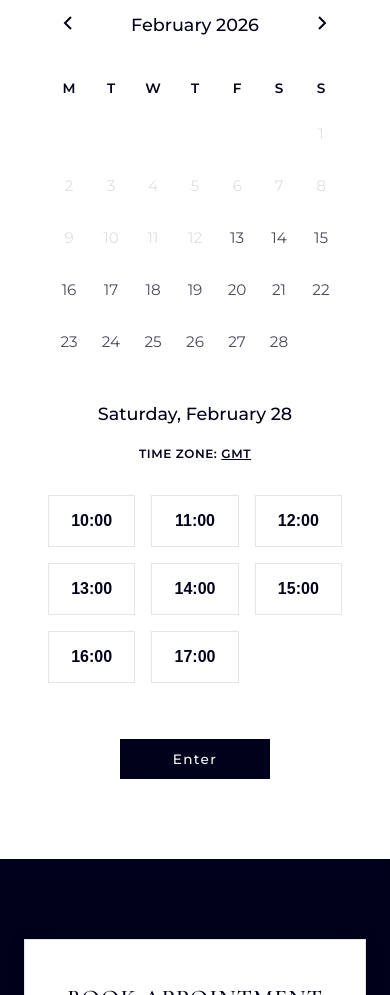
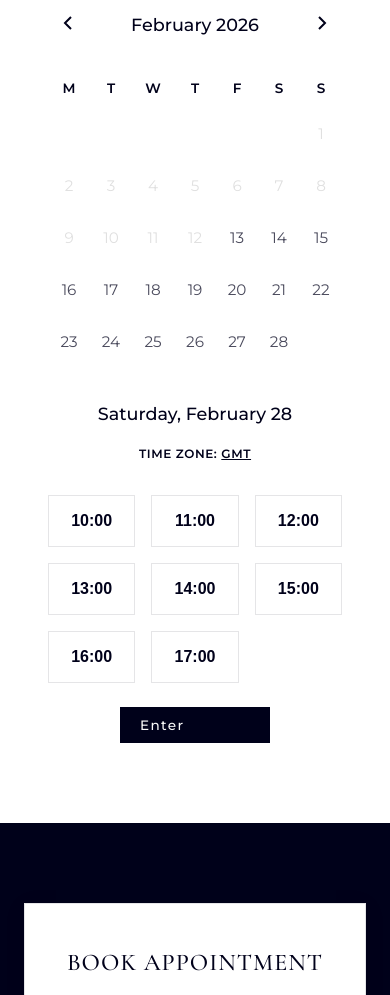
Before and after one commit to naatswei/KennethTettehconsultation, a website built with Vite: page virtual.html in a window 390 px wide. Shown: the part 1005-2000 px from the top of the page. Built offline with nearby package versions, Linux system fonts and the light colour scheme.

Commit message:
feat(ui): mobile refinements for navigation and consultation screens
- removed hamburger icon from mobile view
- added back arrow icon to consultation page navigation
- centered and resized Enter button on mobile calendar section

```diff
--- a/style.css
+++ b/style.css
@@ -1092,7 +1092,9 @@
     }
 
     .nav-cta {
-        display: none;
+        display: flex;
+        padding: 8px 16px;
+        font-size: 0.75rem;
     }
 
     .nav-mobile-toggle {
@@ -1597,16 +1599,20 @@
 }
 
 .calendar-footer {
-    margin-top: 32px;
-    text-align: center;
-}
-
-.calendar-footer .btn {
-    display: inline-block;
-    width: auto;
-    min-width: 150px;
-    text-align: center;
-    padding: 12px 32px;
+    text-align: right;
+}
+
+@media (max-width: 768px) {
+    .calendar-footer {
+        text-align: center;
+    }
+
+    .calendar-footer .btn {
+        width: auto;
+        min-width: 120px;
+        padding: 10px 20px;
+        font-size: 0.85rem;
+    }
 }
 
 /* Modern Booking Form Styles */
```
